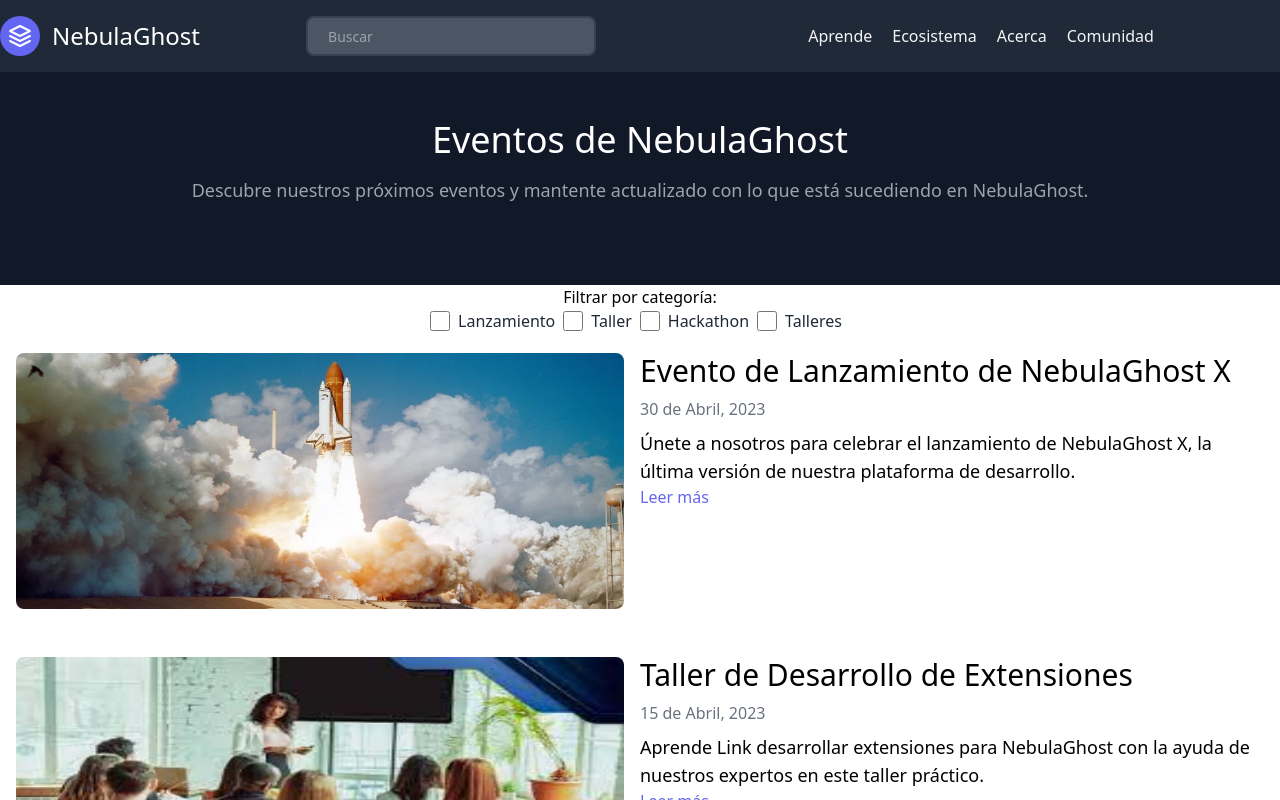
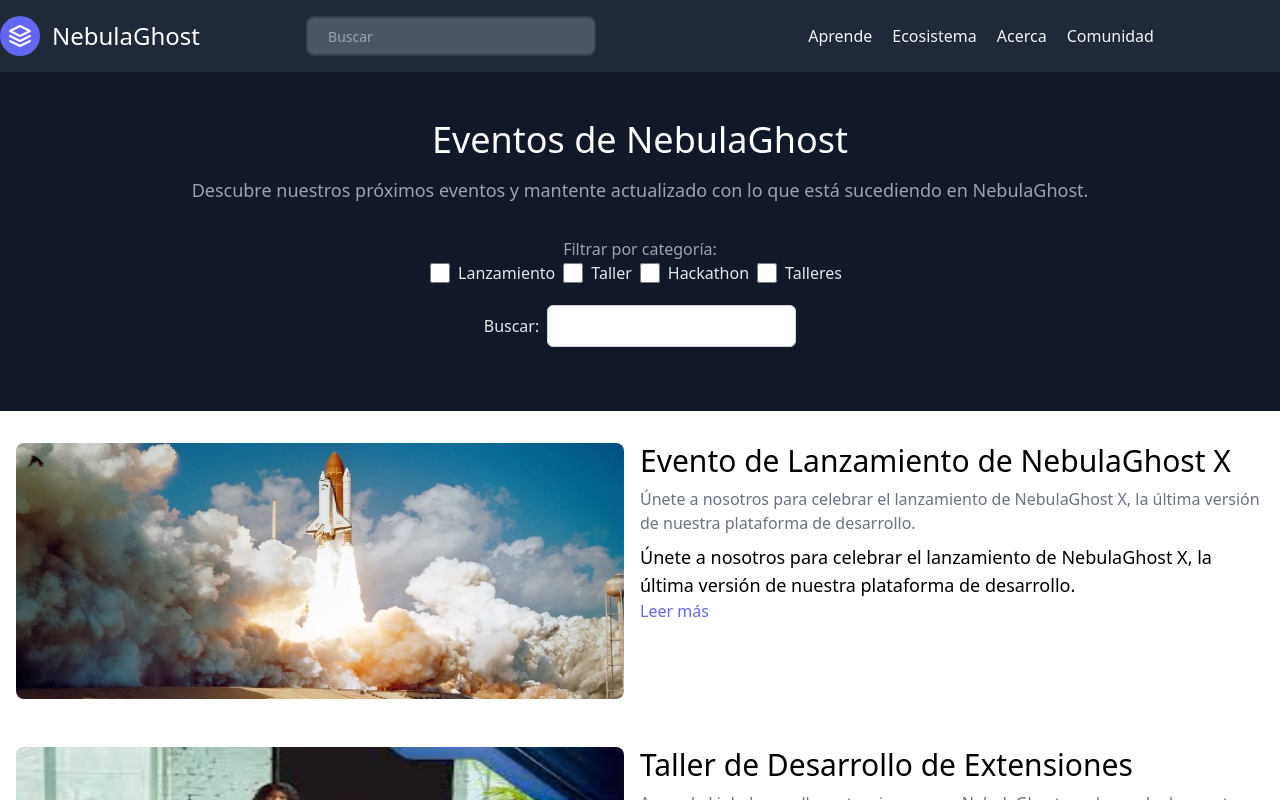
Before and after one commit to ICCOCUT/proyecto-interfaces, a Next.js app: page /eventos in a window 1280 px wide. Shown: the top 800 px of the page. Built offline with nearby package versions, Linux system fonts and the light colour scheme.

Commit message:
added search

```diff
--- a/src/pages/eventos.js
+++ b/src/pages/eventos.js
@@ -4,7 +4,7 @@ import Link from 'next/link';
 
 const Eventos = () => {
 	const [selectedCategories, setSelectedCategories] = useState([]);
-
+	const [searchTerm, setSearchTerm] = useState('');
 	const categories = ['Lanzamiento', 'Taller', 'Hackathon', 'Talleres'];
 
 	const eventosData = [
@@ -146,6 +146,45 @@ const Eventos = () => {
 		},
 	];
 
+	const filteredEventos = eventosData.filter(evento => {
+		const categoryMatch =
+			selectedCategories.length === 0 ||
+			selectedCategories.includes(evento.category);
+
+		const searchMatch =
+			searchTerm === '' ||
+			evento.title.toLowerCase().includes(searchTerm.toLowerCase()) ||
+			evento.description.toLowerCase().includes(searchTerm.toLowerCase());
+
+		return categoryMatch && searchMatch;
+	});
+
+	function eventoMatchesSearch(evento) {
+		const searchMatch =
+			searchTerm === '' ||
+			evento.title.toLowerCase().includes(searchTerm.toLowerCase()) ||
+			evento.description.toLowerCase().includes(searchTerm.toLowerCase());
+
+		return searchMatch;
+	}
+
+	function resaltarPalabraBuscada(texto) {
+		if (searchTerm === '') {
+			return texto;
+		}
+
+		const expresionRegular = new RegExp(`(${searchTerm})`, 'gi');
+		return texto.split(expresionRegular).map((fragmento, index) =>
+			expresionRegular.test(fragmento) ? (
+				<span key={index} className='bg-yellow-100'>
+					{fragmento}
+				</span>
+			) : (
+				<span key={index}>{fragmento}</span>
+			),
+		);
+	}
+
 	const toggleCategory = category => {
 		if (selectedCategories.includes(category)) {
 			setSelectedCategories(prevCategories =>
@@ -167,10 +206,7 @@ const Eventos = () => {
 						Descubre nuestros próximos eventos y mantente actualizado con lo que
 						está sucediendo en NebulaGhost.
 					</p>
-				</div>
-			</section>
 
-			<div className='container mx-auto px-4'>
 					<div className='mb-4 text-center'>
 						<p>Filtrar por categoría:</p>
 						<form>
@@ -182,33 +218,50 @@ const Eventos = () => {
 										checked={selectedCategories.includes(category)}
 										onChange={() => toggleCategory(category)}
 									/>
-								<span className='ml-2 text-gray-800'>{category}</span>
+									<span className='ml-2 text-gray-200'>{category}</span>
 								</label>
 							))}
 						</form>
 					</div>
 
-				{eventosData
-					.filter(evento =>
-						selectedCategories.length === 0
-							? true
-							: selectedCategories.includes(evento.category),
-					)
-					.map((evento, index) => (
-						<div key={index} className='mb-8 flex flex-wrap'>
+					<div className='mb-4 text-center'>
+						<label className='inline-flex items-center'>
+							<span className='text-gray-200 mr-2'>Buscar:</span>
+							<input
+								type='text'
+								value={searchTerm}
+								onChange={e => setSearchTerm(e.target.value)}
+								className='border border-gray-300 p-2 rounded-md'
+							/>
+						</label>
+					</div>
+				</div>
+			</section>
+
+			<div className='container mx-auto px-4'>
+				{filteredEventos.map((evento, index) => (
+					<div key={index} className='mb-8 mt-8 flex flex-wrap'>
 						<div className='w-full md:w-1/2 md:pr-4'>
 							<Image
 								src={evento.image}
 								width={600}
 								height={400}
 								alt={evento.title}
-									className=' w-full h-64 mb-4 rounded-lg'
+								className='w-full h-64 mb-4 rounded-lg'
 							/>
 						</div>
 						<div className='w-full md:w-1/2'>
-								<h2 className='text-3xl font-medium mb-2'>{evento.title}</h2>
-								<p className='text-gray-500 mb-2'>{evento.date}</p>
-								<p className='text-lg'>{evento.description}</p>
+							<h2 className='text-3xl font-medium mb-2'>
+								{resaltarPalabraBuscada(evento.title)}
+							</h2>
+							<p className='text-gray-500 mb-2'>
+								{resaltarPalabraBuscada(evento.description)}
+							</p>
+							<p className='text-lg'>
+								{eventoMatchesSearch(evento)
+									? resaltarPalabraBuscada(evento.description)
+									: evento.description}
+							</p>
 							<Link
 								href={evento.link}
 								className='text-indigo-500 hover:underline'>
@@ -218,6 +271,13 @@ const Eventos = () => {
 					</div>
 				))}
 			</div>
+			<div className='container mx-auto px-4 h-96 flex items-center justify-center'>
+				{filteredEventos.length === 0 ? (
+					<p className='text-lg text-center text-gray-500'>
+						No se encontraron eventos que coincidan con la búsqueda.
+					</p>
+				) : null}
+			</div>
 		</main>
 	);
 };
```
Also changed, not shown: src/pages/404.js. Lines whose indentation alone changed are shown as unchanged.
